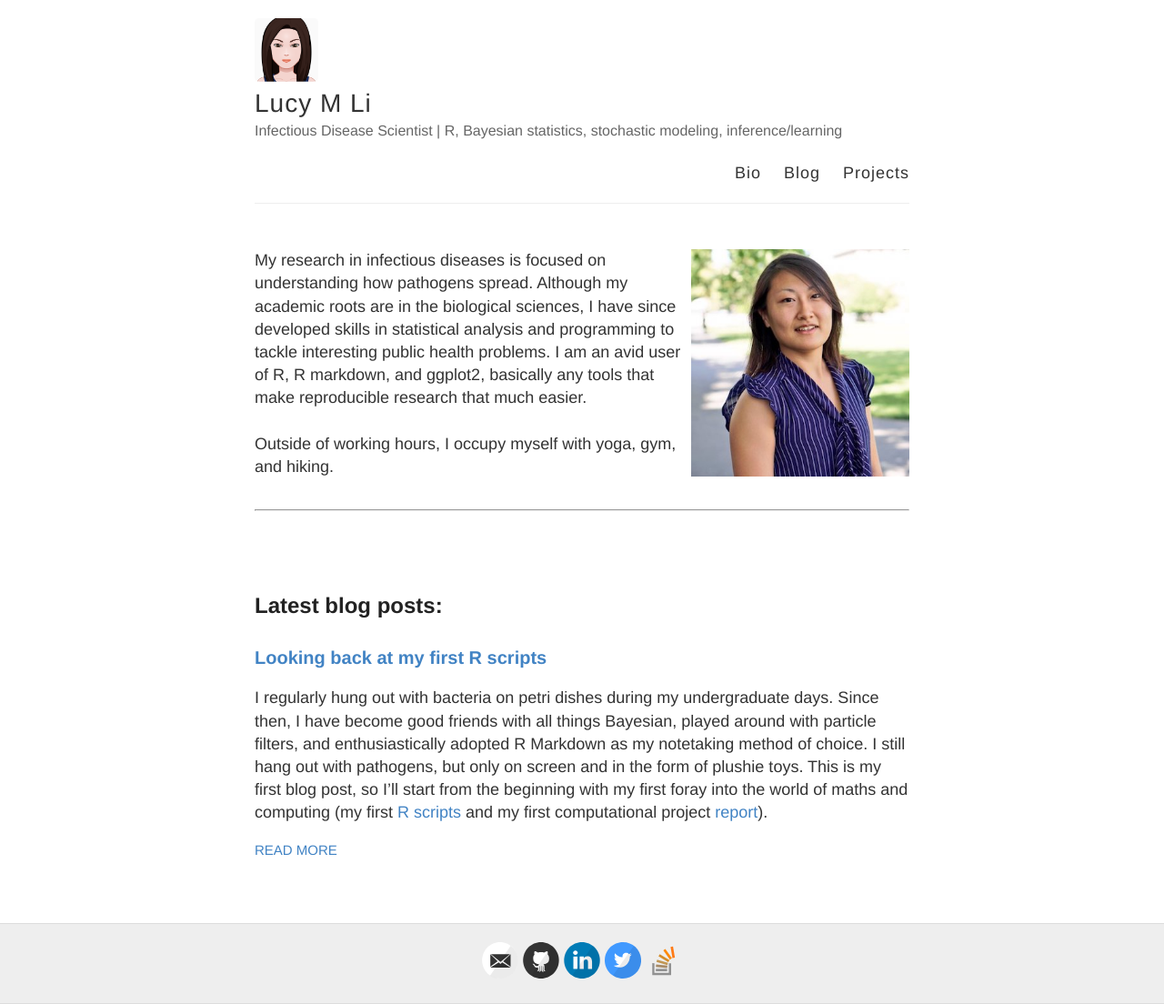
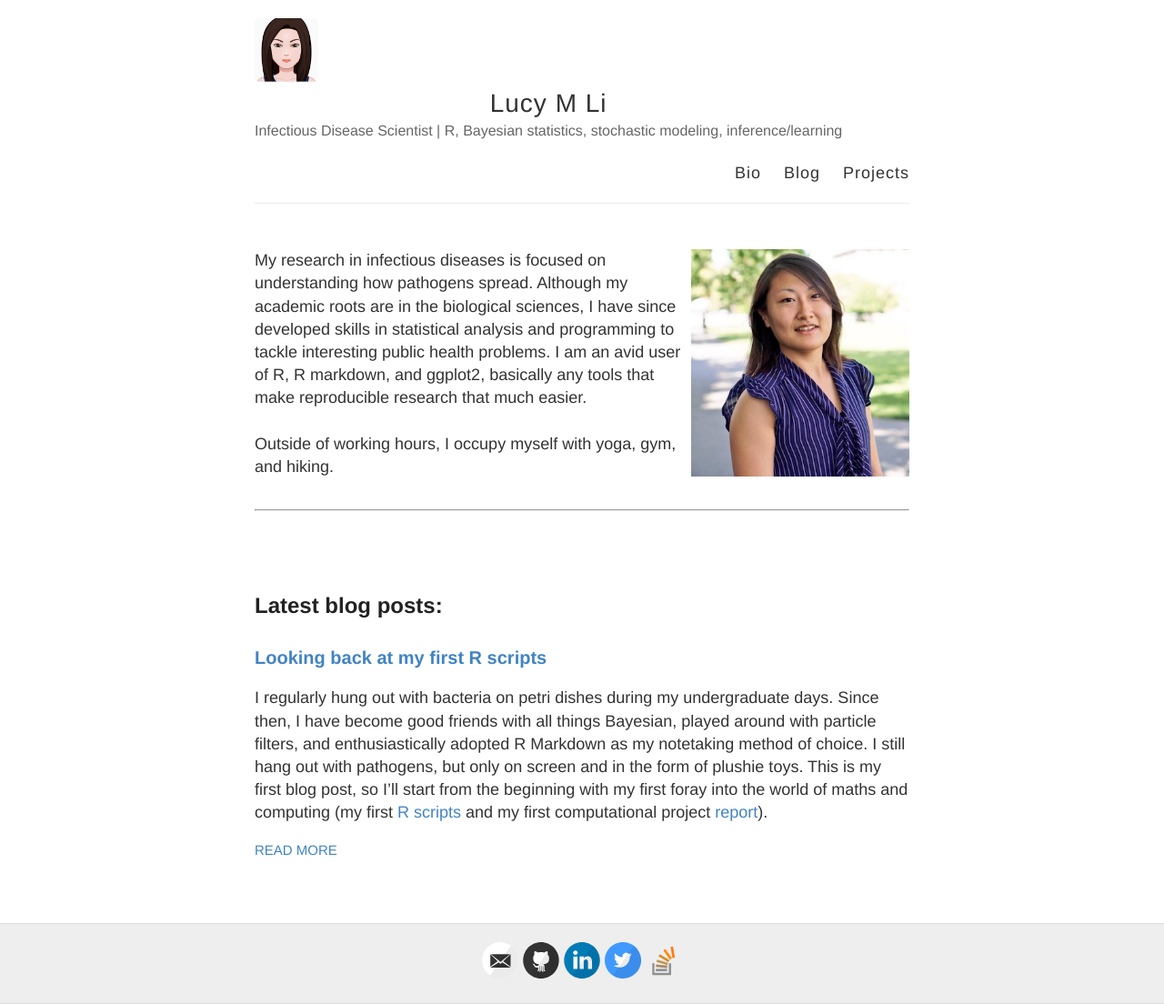
Before and after one commit to lucymli/lucymli.github.io, a Jekyll site: the page built from index.html, in a window 1280 px wide. Shown: the whole page at 91% size. Built offline with Jekyll 4.4.1, drawn with Linux system fonts in a browser that asks for light colours.

Commit message:
centering

```diff
--- a/_layouts/default.html
+++ b/_layouts/default.html
@@ -19,11 +19,11 @@
     <div class="wrapper-masthead">
       <div class="container">
         <header class="masthead clearfix">
-          <a href="{{ site.baseurl }}/" class="site-avatar"><img src="{{ site.avatar }}", align="center" /></a>
+          <center><a href="{{ site.baseurl }}/" class="site-avatar"><img src="{{ site.avatar }}", align="center" /></a></center>
 
           <div class="site-info">
-            <h1 class="site-name"><a href="{{ site.baseurl }}/">{{ site.name }}</a></h1>
-            <p class="site-description", align="center">{{ site.description }}</p>
+            <center><h1 class="site-name"><a href="{{ site.baseurl }}/">{{ site.name }}</a></h1></center>
+            <center><p class="site-description", align="center">{{ site.description }}</p></center>
           </div>
 
           <nav>
```
